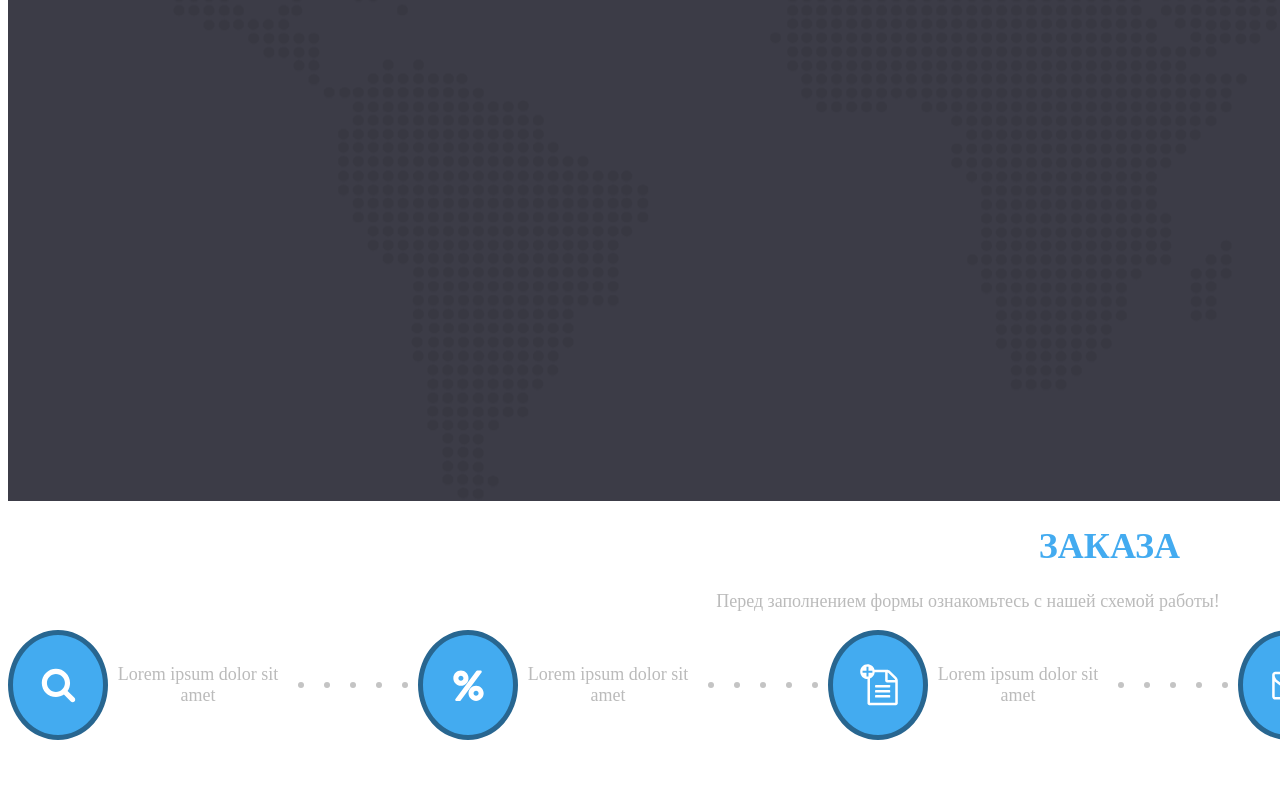
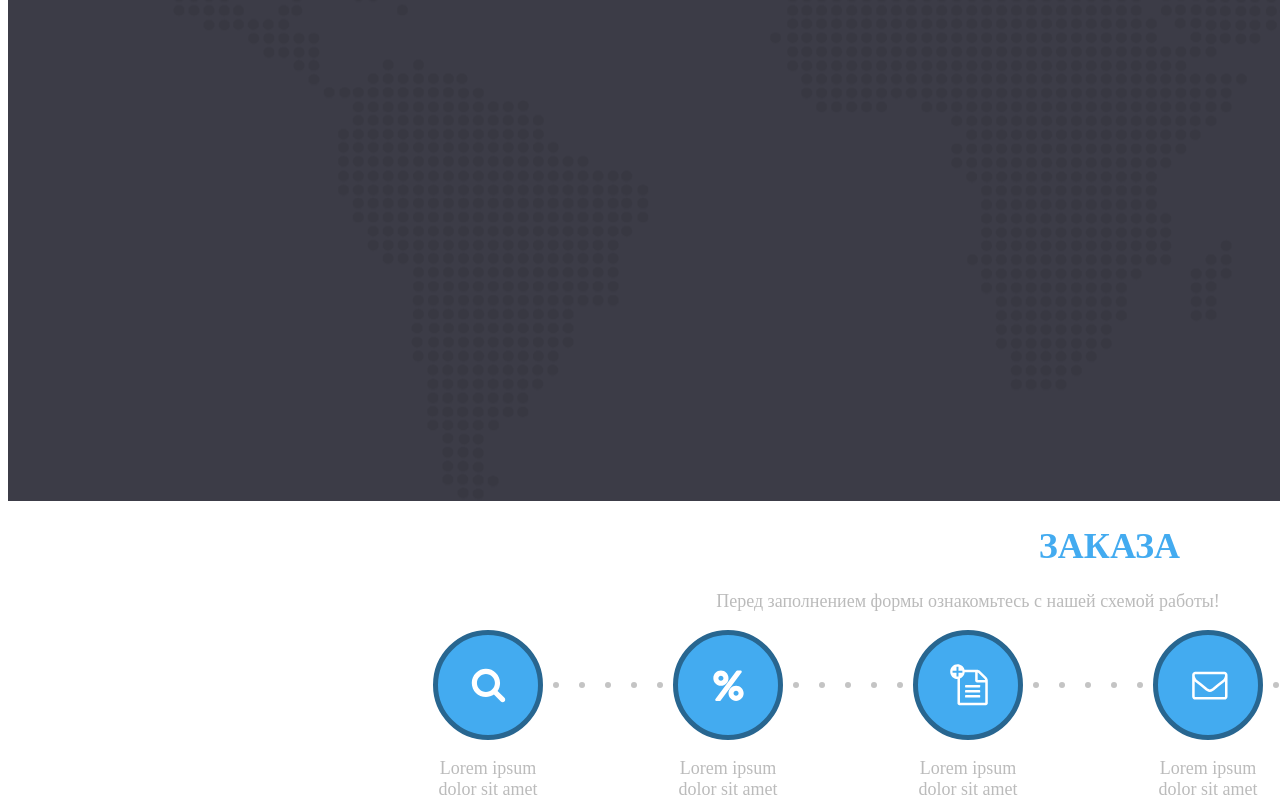
Before and after one commit to amirhraj/Employcity_test, a website: page index.html in a window 1280 px wide. Shown: the part 1311-2111 px from the top of the page. Before the commit the page ends 2051 px from the top, so only its background shows below. Drawn offline with Linux system fonts and the light colour scheme.

Commit message:
add style

```diff
--- a/index.scss
+++ b/index.scss
@@ -139,15 +139,12 @@ a:hover{
 
     }
     .icon_card{
-        display: flex;
-        justify-content: center;
-        align-items: center;
+        position: relative;
     }
     .icon{
         display: flex;
         justify-content: center;
         align-items: center;
-
         width: 100px;
         height: 100px;
         background-color: #43ABF0;
@@ -165,7 +162,7 @@ a:hover{
         margin-top: 0;
     }
     .midle_icon p{
-        margin-top: 5g0px;
-        text-align: center;
+        position: absolute;
+
     }
 }
```
Also changed, not shown: index.css, 1 other file.
